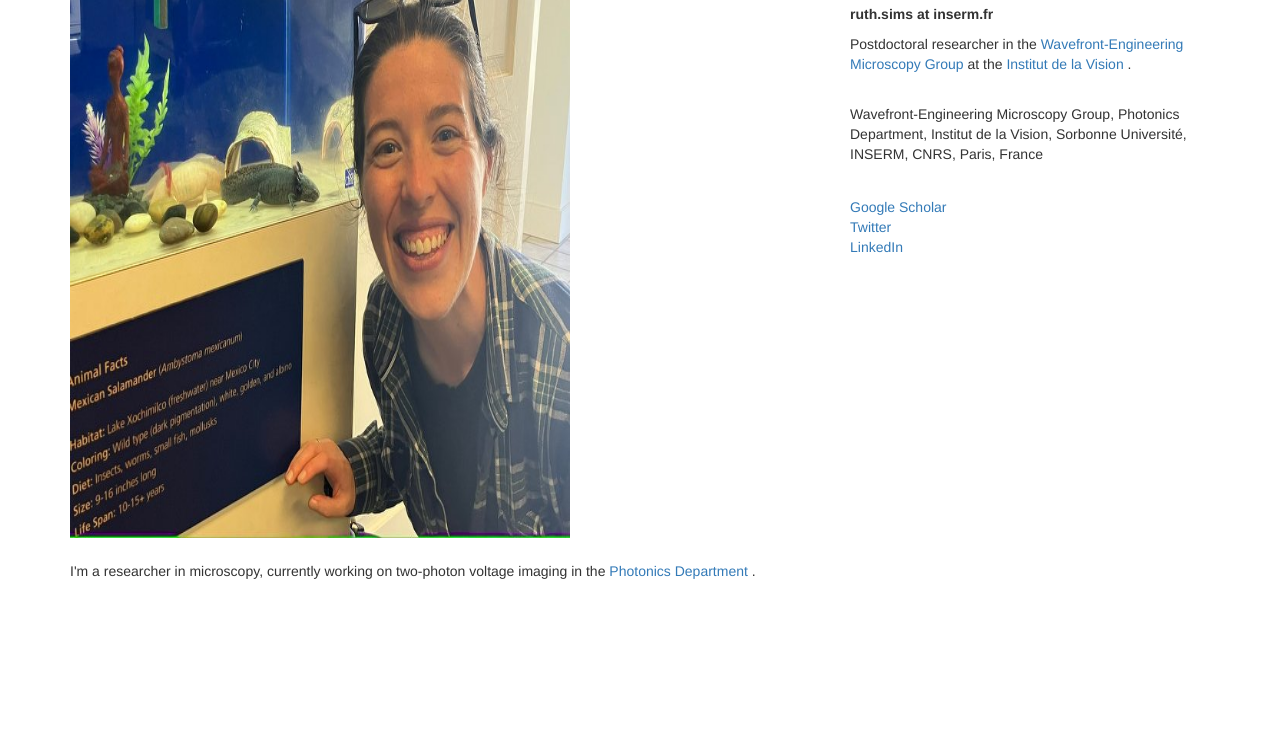
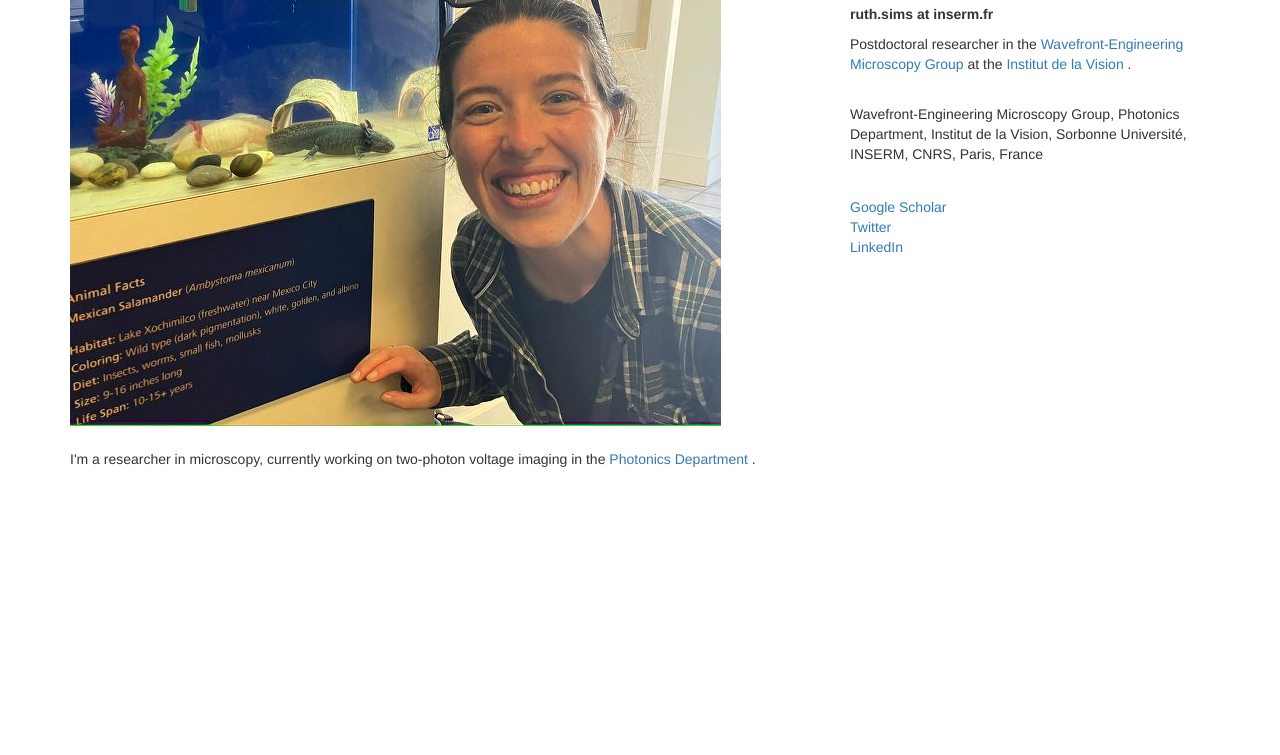
Before and after one commit to rrsims21/rrsims21.github.io, a plain HTML site: page index.html in a window 1280 px wide. Shown: the part 133-888 px from the top of the page. Drawn offline with nearby package versions, Linux system fonts and the light colour scheme.

Commit message:
force image to keep aspect ratio

```diff
--- a/index.html
+++ b/index.html
@@ -45,7 +45,7 @@
             <div class="col-md-8" style="height: 100vh;">
 
                 <!-- Main Image -->
-                <img src="rrsims_photo_resized.jpg" alt="Ruth R. Sims, Woods Hole, Summer 2022", width="500" height="600"><br>
+                <img src="rrsims_photo_resized.jpg" alt="Ruth R. Sims, Woods Hole, Summer 2022", width="651" height="488"><br>
 
                 <div style="margin-top:3%; text-align:justify;">
 
```
